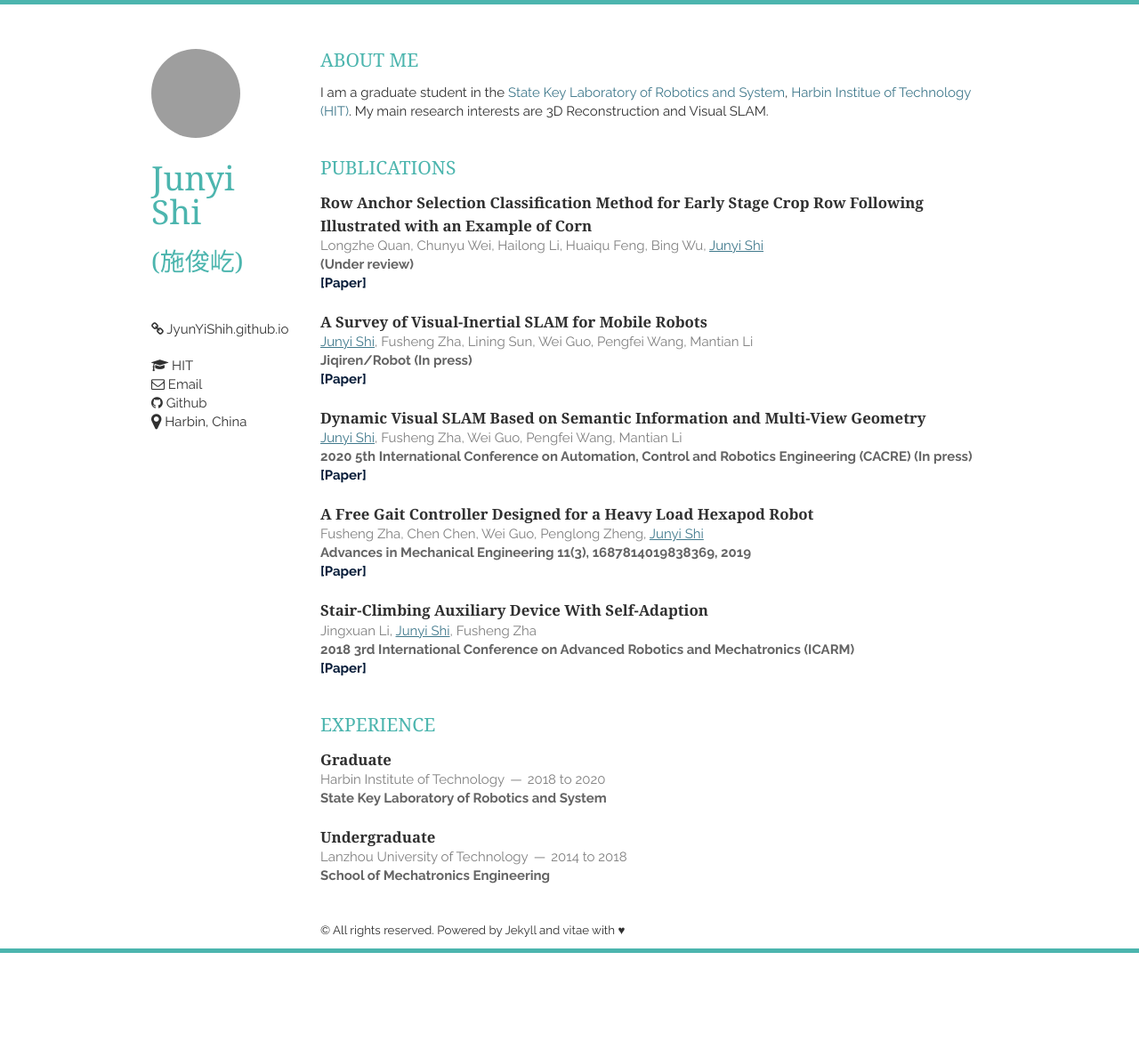
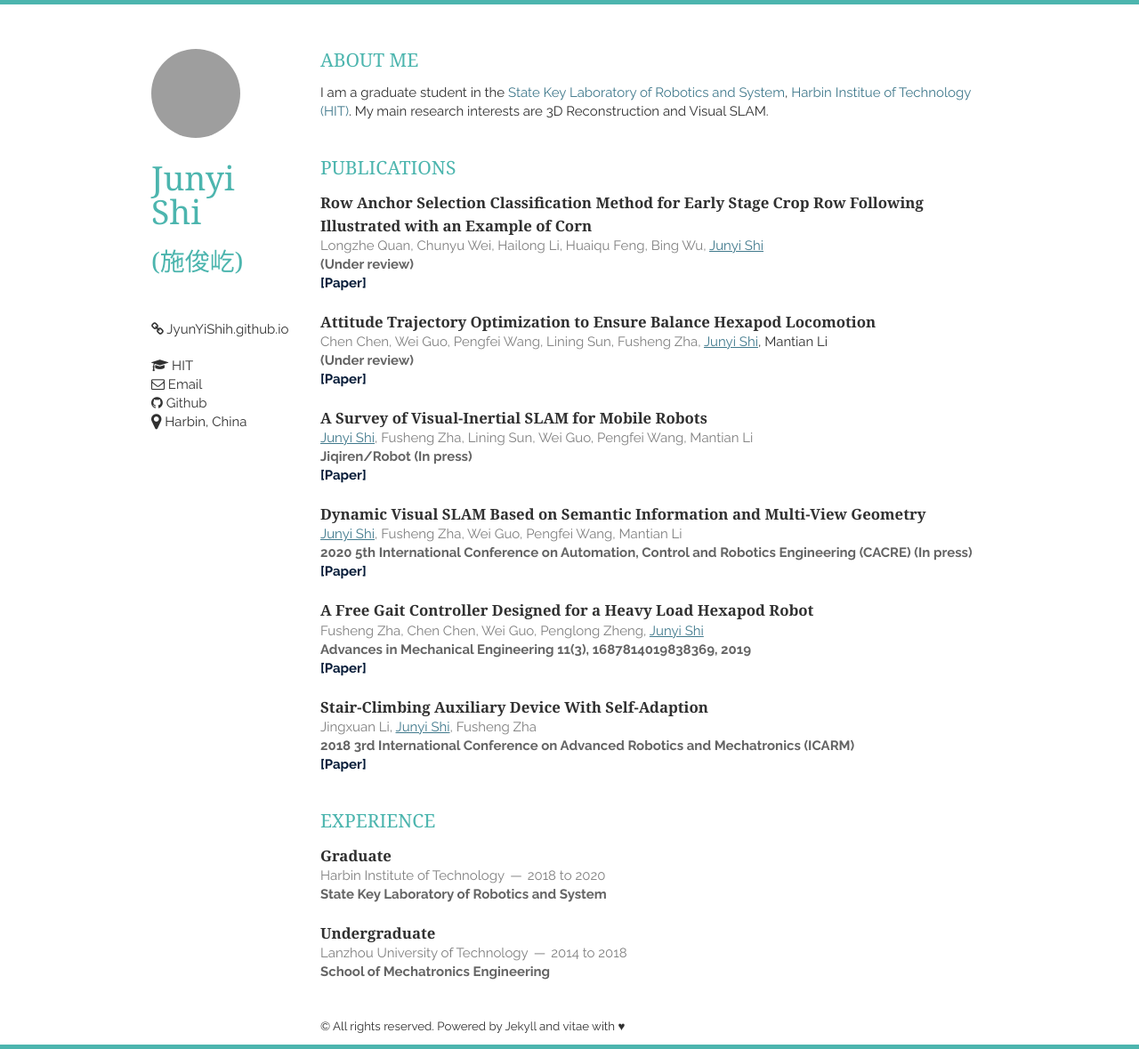
Before and after one commit to JunYiShih/JunYiShih.github.io, a Jekyll site: the page built from index.html, in a window 1280 px wide. Shown: the whole page at 89% size. Built offline with Jekyll 4.4.1, drawn with Linux system fonts in a browser that asks for light colours; nearby versions of some CDN libraries; the list of posts is cut into pages by our own code; a style sheet for code colours, icons or effects is not loaded; before the commit the page ends 1071 px from its top, so only the background shows below that; grey boxes are pictures that could not be loaded.

Commit message:
Update Publications.html

```diff
--- a/_includes/Publications.html
+++ b/_includes/Publications.html
@@ -5,6 +5,19 @@
         <header>
             <h1>Row Anchor Selection Classification Method for Early Stage Crop Row Following Illustrated with an Example of Corn</h1>
             <span>Longzhe Quan, Chunyu Wei, Hailong Li, Huaiqu Feng, Bing Wu, <font color="#40798C"><u>Junyi Shi</u></font></span>
+        </header>
+        <p>
+            <em>(Under review)</em>
+        </p>
+        <p><a href="">
+            <em><font color="#061b38">[Paper]</font></em>
+        </a></p>
+    </article>
+
+    <article>
+        <header>
+            <h1>Attitude Trajectory Optimization to Ensure Balance Hexapod Locomotion</h1>
+            <span>Chen Chen, Wei Guo, Pengfei Wang, Lining Sun, Fusheng Zha, <font color="#40798C"><u>Junyi Shi</u></font></span>, Mantian Li
         </header>
         <p>
             <em>(Under review)</em>
```
